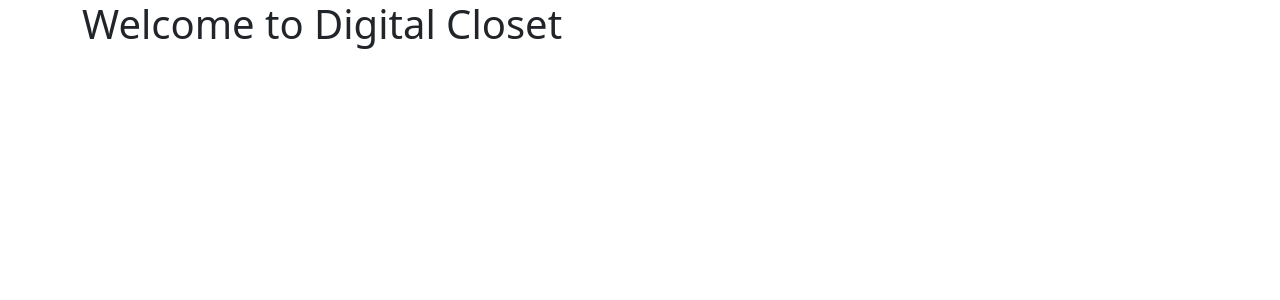
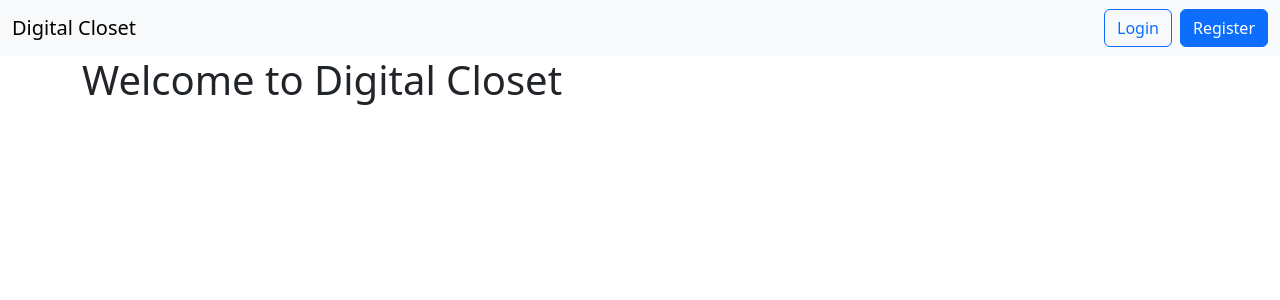
Before and after one commit to FredDan05/Final-Project, a Python web app: template templates/index.html in a window 1280 px wide. Shown: the top 300 px of the page. Run offline with Jinja, Linux system fonts and the light colour scheme; the template is opened without the code that fills it, so the values that code supplies are empty.

Commit message:
Restructured layout.html with proper block inheritance

```diff
--- a/templates/layout.html
+++ b/templates/layout.html
@@ -5,112 +5,71 @@
     <meta name="viewport" content="width=device-width, initial-scale=1.0">
     <title>Digital Closet</title>
     <link href="https://cdn.jsdelivr.net/npm/bootstrap@5.3.2/dist/css/bootstrap.min.css" rel="stylesheet">
-    <link rel="stylesheet" href="https://cdnjs.cloudflare.com/ajax/libs/font-awesome/6.0.0/css/all.min.css">
-    <style>
-        .sidebar {
-            display: flex;
-            flex-direction: column;
-            position: fixed;
-            width: 240px;
-            height: 100vh;
-        }
-        .nav-content {
-            flex-grow: 1;
-            display: flex;
-            flex-direction: column;
-        }
-        .nav-items {
-            flex-grow: 1;
-        }
-        .home-link {
-            color: black;
-            font-weight: bold;
-            text-decoration: none;
-        }
-        .inventory-btn {
-            width: 100%;
-            text-align: left;
-            margin: 4px 0;
-        }
-        .topbar {
-            height: 60px;
-            border-bottom: 1px solid #dee2e6;
-        }
-        .main-container {
-            margin-left: 240px;
-            width: calc(100% - 240px);
-        }
-        .auth-container {
-            max-width: 500px;
-            margin: 2rem auto;
-        }
-    </style>
 </head>
 <body>
-    {% block main %}
+    <nav class="navbar navbar-expand-lg navbar-light bg-light">
+        <div class="container-fluid">
+            <a class="navbar-brand" href="/">Digital Closet</a>
+            <div class="d-flex">
                 {% if session.get("user_id") %}
-            <div class="d-flex">
-                <!-- Sidebar -->
-                <div class="sidebar bg-white border-end p-3">
-                    <!-- Logo/Brand -->
-                    <h4 class="mb-4">The Digital Closet</h4>
+                    <a class="btn btn-danger" href="/logout">Logout</a>
+                {% else %}
+                    <a class="btn btn-outline-primary me-2" href="/login">Login</a>
+                    <a class="btn btn-primary" href="/register">Register</a>
+                {% endif %}
+            </div>
+        </div>
+    </nav>
 
-                    <!-- Navigation Items -->
-                    <div class="nav-content">
-                        <div class="nav-items text-center">
-                            <a href="/" class="home-link mb-3 d-block">
-                                <i class="fas fa-home"></i> Home
-                            </a>
-
-                            <button class="btn btn-primary mb-3 w-100" data-bs-toggle="modal" data-bs-target="#newInventoryModal">
-                                <i class="fas fa-plus"></i> Add Inventory
+    <div class="container-fluid">
+        <div class="row">
+            <!-- Sidebar for inventories -->
+            {% if session.get("user_id") %}
+            <div class="col-md-3 border-end p-3">
+                <button class="btn btn-primary w-100 mb-3" data-bs-toggle="modal" data-bs-target="#newInventoryModal">
+                    <i class="fas fa-plus"></i> Add New Inventory
                 </button>
 
-                            <!-- Inventories List -->
-                            <div class="d-flex flex-column">
+                <!-- List of inventories -->
+                <div class="list-group">
                     {% for inventory in inventories %}
-                                    <a href="/inventory/{{ inventory.id }}" class="btn btn-outline-secondary inventory-btn">
+                        <a href="/inventory/{{ inventory.id }}" class="list-group-item list-group-item-action">
                             {{ inventory.name }}
                         </a>
                     {% endfor %}
                 </div>
             </div>
+            {% endif %}
 
-                        <!-- More button fixed at bottom -->
-                        <div class="mt-auto">
-                            <button class="btn btn-link text-dark text-decoration-none">
-                                <i class="fas fa-ellipsis-h"></i> More
-                            </button>
+            <!-- Main content area -->
+            <div class="{% if session.get('user_id') %}col-md-9{% else %}col-md-12{% endif %}">
+                {% block main %}{% endblock %}
             </div>
         </div>
     </div>
 
-                <!-- Main Content Area -->
-                <div class="main-container">
-                    <!-- Top Bar -->
-                    <div class="topbar bg-white d-flex align-items-center px-4">
-                        {% if request.endpoint == 'index' %}
-                            <h3 class="mb-0">Welcome to Your Digital Closet</h3>
-                        {% endif %}
-                        <div class="ms-auto d-flex align-items-center gap-4">
-                            <i class="fas fa-bell fs-5"></i>
-                            <i class="fas fa-user fs-5"></i>
-                            <a href="/logout" class="btn btn-outline-danger">Logout</a>
+    <!-- Modal for new inventory -->
+    {% if session.get("user_id") %}
+    <div class="modal fade" id="newInventoryModal" tabindex="-1">
+        <div class="modal-dialog">
+            <div class="modal-content">
+                <div class="modal-header">
+                    <h5 class="modal-title">Create New Inventory</h5>
+                    <button type="button" class="btn-close" data-bs-dismiss="modal"></button>
                 </div>
+                <form action="/create_inventory" method="post">
+                    <div class="modal-body">
+                        <input type="text" class="form-control" name="inventory_name" placeholder="Inventory Name" required>
                     </div>
-                    <div class="p-4">
-                        {{ caller() }}
+                    <div class="modal-footer">
+                        <button type="button" class="btn btn-secondary" data-bs-dismiss="modal">Cancel</button>
+                        <button type="submit" class="btn btn-primary">Create</button>
+                    </div>
+                </form>
             </div>
         </div>
     </div>
-        {% else %}
-            <div class="container">
-                <div class="auth-container">
-                    {{ caller() }}
-                </div>
-            </div>
     {% endif %}
-    {% endblock %}
 
     <script src="https://cdn.jsdelivr.net/npm/bootstrap@5.3.2/dist/js/bootstrap.bundle.min.js"></script>
 </body>
```
Lines whose indentation alone changed are shown as unchanged.
